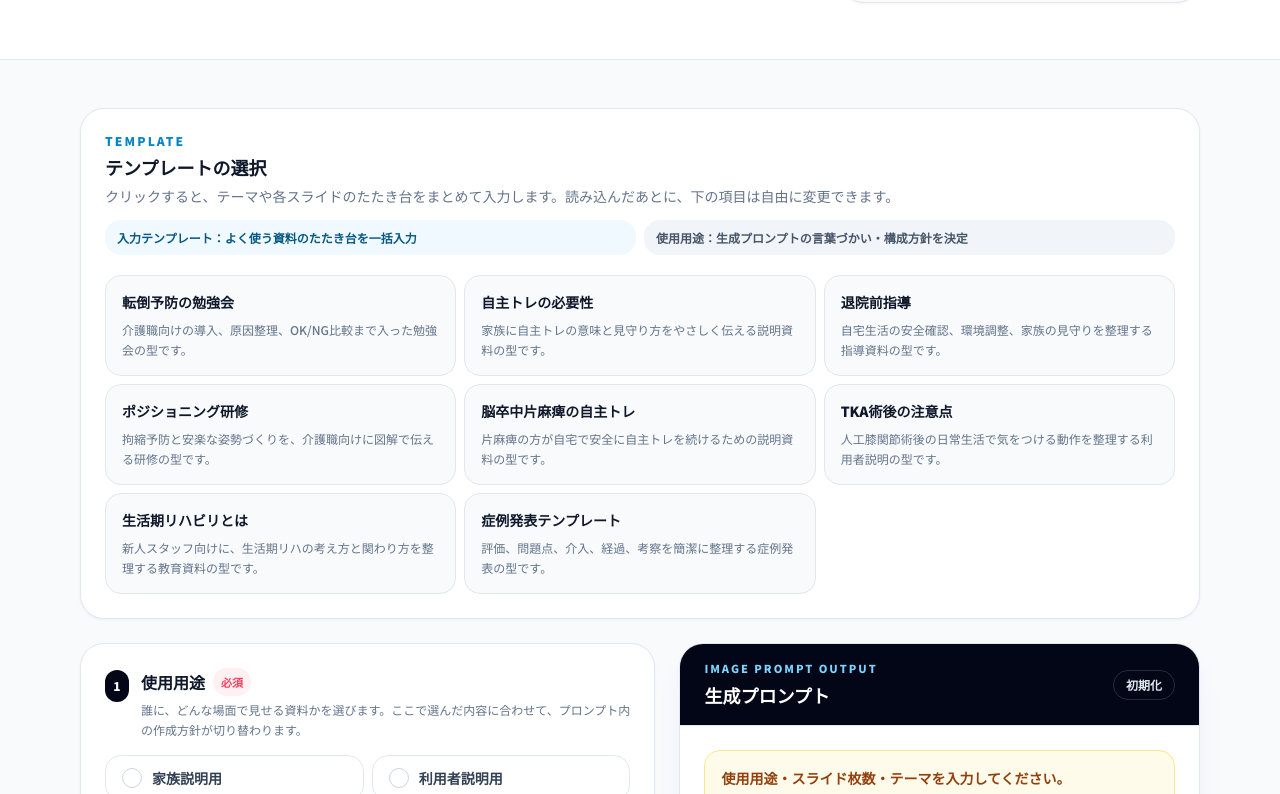
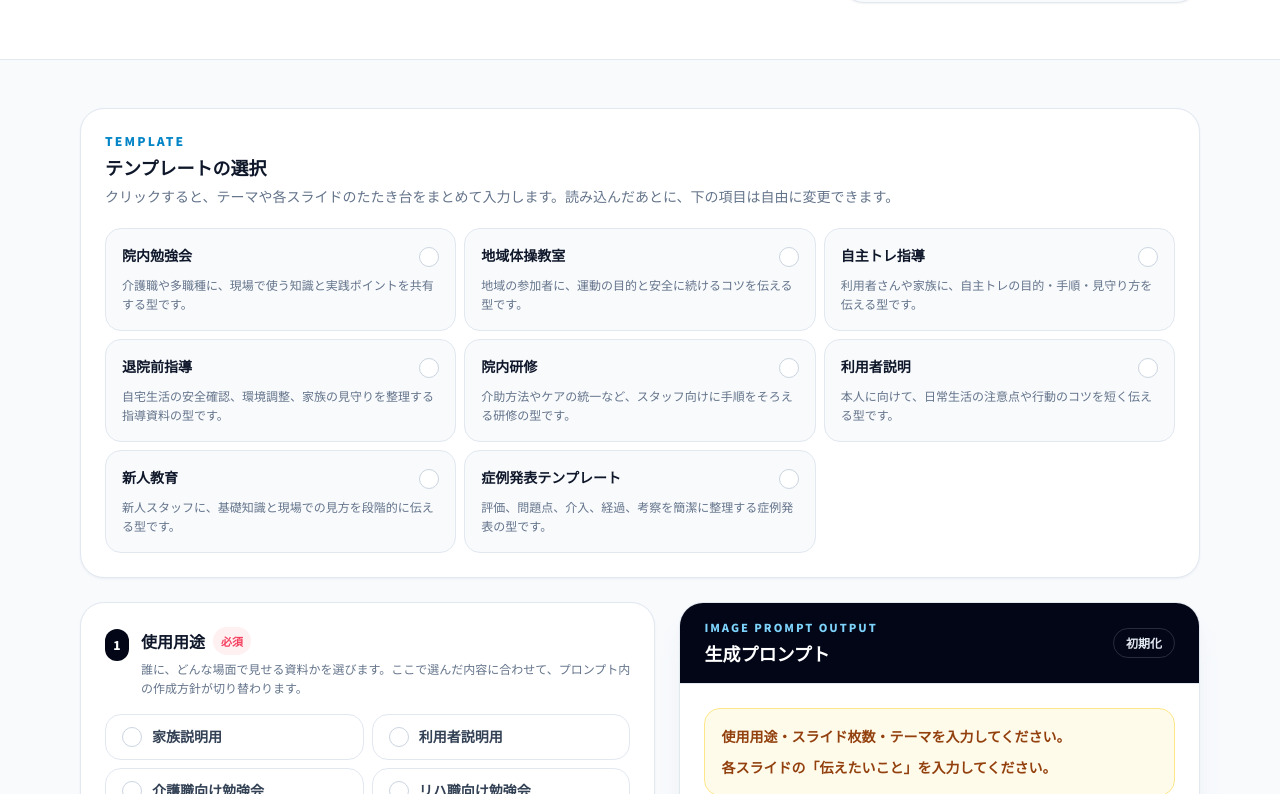
Before and after one commit to makomaru2023/jishutore-starter, a Next.js app: page /member/slide-prompt-generator in a window 1280 px wide. Shown: the part 443-1237 px from the top of the page. Built offline with nearby package versions, Linux system fonts and the light colour scheme.

Commit message:
改善: プロンプト工房のテンプレートを汎用化

```diff
--- a/src/components/member/slide-prompt-generator/SlidePromptGenerator.tsx
+++ b/src/components/member/slide-prompt-generator/SlidePromptGenerator.tsx
@@ -89,6 +89,7 @@ export function SlidePromptGenerator() {
   const [designPolicy, setDesignPolicy] = useState<DesignPolicy | null>(null);
   const [extras, setExtras] = useState<ExtraOption[]>([]);
   const [slides, setSlides] = useState<SlideConfig[]>(createDefaultSlides(5));
+  const [selectedPresetId, setSelectedPresetId] = useState<string | null>(null);
 
   const toggleExtra = useCallback((value: ExtraOption) => {
     setExtras((prev) =>
@@ -105,6 +106,7 @@ export function SlidePromptGenerator() {
   );
 
   const applyPreset = useCallback((preset: Preset) => {
+    setSelectedPresetId(preset.id);
     setPurpose(preset.purpose);
     setSlideCount(preset.slideCount);
     setTheme(preset.theme);
@@ -124,6 +126,7 @@ export function SlidePromptGenerator() {
     setDesignPolicy(null);
     setExtras([]);
     setSlides(createDefaultSlides(5));
+    setSelectedPresetId(null);
   }, []);
 
   const updateSlide = useCallback((index: number, patch: Partial<SlideConfig>) => {
@@ -162,31 +165,48 @@ export function SlidePromptGenerator() {
           <p className="mt-1 text-sm font-medium leading-relaxed text-slate-500">
             クリックすると、テーマや各スライドのたたき台をまとめて入力します。読み込んだあとに、下の項目は自由に変更できます。
           </p>
-          <div className="mt-3 grid gap-2 text-xs font-bold leading-relaxed text-slate-500 sm:grid-cols-2">
-            <div className="rounded-2xl bg-sky-50 px-3 py-2 text-sky-800">
-              入力テンプレート：よく使う資料のたたき台を一括入力
-            </div>
-            <div className="rounded-2xl bg-slate-100 px-3 py-2 text-slate-600">
-              使用用途：生成プロンプトの言葉づかい・構成方針を決定
-            </div>
-          </div>
         </div>
         <div className="grid gap-2 sm:grid-cols-3">
-          {PRESETS.map((preset) => (
+          {PRESETS.map((preset) => {
+            const selected = selectedPresetId === preset.id;
+            return (
             <button
               key={preset.id}
               type="button"
               onClick={() => applyPreset(preset)}
-              className="rounded-2xl border border-slate-200 bg-slate-50 p-4 text-left transition-colors hover:border-sky-300 hover:bg-sky-50"
+              aria-pressed={selected}
+              className={`rounded-2xl border p-4 text-left transition-all duration-200 ${
+                selected
+                  ? "border-sky-500 bg-sky-50 shadow-sm ring-2 ring-sky-100"
+                  : "border-slate-200 bg-slate-50 hover:border-sky-300 hover:bg-sky-50"
+              }`}
             >
-              <span className="block text-sm font-black text-slate-900">
-                {preset.label}
+              <span className="flex items-start justify-between gap-3">
+                <span className="block text-sm font-black text-slate-900">
+                  {preset.label}
+                </span>
+                <span
+                  className={`mt-0.5 inline-flex h-5 w-5 flex-shrink-0 items-center justify-center rounded-full border ${
+                    selected
+                      ? "border-sky-600 bg-sky-600 text-white"
+                      : "border-slate-300 bg-white text-transparent"
+                  }`}
+                >
+                  <svg viewBox="0 0 20 20" fill="currentColor" className="h-3.5 w-3.5">
+                    <path
+                      fillRule="evenodd"
+                      d="M16.704 5.29a1 1 0 0 1 .006 1.414l-7.2 7.3a1 1 0 0 1-1.42.005l-3.6-3.6a1 1 0 1 1 1.414-1.414l2.89 2.89 6.49-6.59a1 1 0 0 1 1.414-.005Z"
+                      clipRule="evenodd"
+                    />
+                  </svg>
+                </span>
               </span>
               <span className="mt-2 block text-xs font-medium leading-relaxed text-slate-500">
                 {preset.summary}
               </span>
             </button>
-          ))}
+            );
+          })}
         </div>
       </section>
 
--- a/src/components/member/slide-prompt-generator/constants.ts
+++ b/src/components/member/slide-prompt-generator/constants.ts
@@ -157,39 +157,57 @@ export interface Preset {
 
 export const PRESETS: Preset[] = [
   {
-    id: "fall-prevention",
-    label: "転倒予防の勉強会",
-    summary: "介護職向けの導入、原因整理、OK/NG比較まで入った勉強会の型です。",
+    id: "in-hospital-study",
+    label: "院内勉強会",
+    summary: "介護職や多職種に、現場で使う知識と実践ポイントを共有する型です。",
     purpose: "介護職向け勉強会",
     slideCount: "5枚",
-    theme: "転倒予防について、介護職が明日から注意できるポイントを伝えたい",
+    theme: "現場でよくある困りごとについて、明日から実践できるポイントを伝えたい",
     audience: "介護職",
     goal: "注意点を共有する",
     designPolicy: "図解多めの分かりやすい資料",
     slides: [
-      { kind: "表紙", title: "転倒予防", message: "勉強会のテーマを明確に伝える", note: "" },
-      { kind: "導入", title: "なぜ転倒予防が必要か", message: "転倒が利用者の生活や安全に与える影響を伝える", note: "" },
-      { kind: "本文", title: "転倒の主な原因", message: "環境面・身体面・介助面から原因を整理する", note: "" },
-      { kind: "図解", title: "OK例とNG例", message: "介助時に気をつけるポイントを比較して見せる", note: "" },
-      { kind: "まとめ", title: "明日からできること", message: "現場で実践できるポイントを簡潔にまとめる", note: "" },
+      { kind: "表紙", title: "院内勉強会", message: "勉強会のテーマと対象者を明確に伝える", note: "" },
+      { kind: "導入", title: "現場で起きやすい困りごと", message: "参加者が自分ごととして捉えやすい場面から導入する", note: "" },
+      { kind: "本文", title: "基本の考え方", message: "テーマの背景と押さえるべき考え方を簡潔に整理する", note: "" },
+      { kind: "図解", title: "OK例とNG例", message: "よい対応と避けたい対応を比較して見せる", note: "" },
+      { kind: "まとめ", title: "明日からできること", message: "現場で実践できるポイントを3つ以内でまとめる", note: "" },
     ],
   },
   {
-    id: "self-training-need",
-    label: "自主トレの必要性",
-    summary: "家族に自主トレの意味と見守り方をやさしく伝える説明資料の型です。",
+    id: "community-exercise-class",
+    label: "地域体操教室",
+    summary: "地域の参加者に、運動の目的と安全に続けるコツを伝える型です。",
+    purpose: "施設内プレゼン用",
+    slideCount: "5枚",
+    theme: "地域の体操教室で、参加者が安全に楽しく運動を続けるポイントを伝えたい",
+    audience: "一般の方向け",
+    goal: "行動を変えてもらう",
+    designPolicy: "文字少なめ・ビジュアル重視",
+    slides: [
+      { kind: "表紙", title: "地域体操教室", message: "体操教室のテーマと目的を親しみやすく伝える", note: "" },
+      { kind: "導入", title: "なぜ体を動かすのか", message: "生活の中で運動を続ける意味を分かりやすく伝える", note: "" },
+      { kind: "本文", title: "安全に行うポイント", message: "無理をしない、痛みを我慢しない、休憩することを伝える", note: "" },
+      { kind: "図解", title: "動きのポイント", message: "姿勢、呼吸、動きの大きさを図解で示す", note: "" },
+      { kind: "まとめ", title: "続けるための工夫", message: "自宅でも続けやすい小さな行動をまとめる", note: "" },
+    ],
+  },
+  {
+    id: "self-training-guidance",
+    label: "自主トレ指導",
+    summary: "利用者さんや家族に、自主トレの目的・手順・見守り方を伝える型です。",
     purpose: "家族説明用",
     slideCount: "5枚",
-    theme: "退院後も自主トレを継続する必要性を家族に分かりやすく伝えたい",
+    theme: "自宅で安全に自主トレを続けるための目的、やり方、注意点を分かりやすく伝えたい",
     audience: "家族",
     goal: "自主トレを継続してもらう",
     designPolicy: "やさしい家族説明資料",
     slides: [
-      { kind: "表紙", title: "自主トレの大切さ", message: "家族向け説明のテーマをやさしく伝える", note: "" },
-      { kind: "導入", title: "なぜ自主トレが必要か", message: "退院後の生活で自主トレが役立つ理由を伝える", note: "" },
-      { kind: "本文", title: "続けることで得られること", message: "継続による生活面のメリットを伝える", note: "" },
-      { kind: "図解", title: "家族の関わり方", message: "過介助にならない見守り方を示す", note: "" },
-      { kind: "まとめ", title: "無理なく続ける工夫", message: "家で続けやすくする工夫をまとめる", note: "" },
+      { kind: "表紙", title: "自宅で続ける自主トレ", message: "自主トレ指導のテーマをやさしく伝える", note: "" },
+      { kind: "導入", title: "なぜ自主トレが必要か", message: "生活の中で自主トレが役立つ理由を伝える", note: "" },
+      { kind: "本文", title: "始める前の確認", message: "体調、痛み、疲労、周囲の環境を確認する必要性を伝える", note: "" },
+      { kind: "図解", title: "安全に行うコツ", message: "無理なく行う姿勢や動き方を図解で示す", note: "" },
+      { kind: "まとめ", title: "続けるための工夫", message: "家で続けやすくする工夫と相談の目安をまとめる", note: "" },
     ],
   },
   {
@@ -213,81 +231,61 @@ export const PRESETS: Preset[] = [
     ],
   },
   {
-    id: "positioning-training",
-    label: "ポジショニング研修",
-    summary: "拘縮予防と安楽な姿勢づくりを、介護職向けに図解で伝える研修の型です。",
+    id: "in-hospital-training",
+    label: "院内研修",
+    summary: "介助方法やケアの統一など、スタッフ向けに手順をそろえる研修の型です。",
     purpose: "介護職向け勉強会",
     slideCount: "7枚",
-    theme: "拘縮予防と安楽な姿勢づくりにつながるポジショニングの基本を伝えたい",
+    theme: "スタッフ間で介助方法やケアの考え方をそろえるために、基本手順と注意点を伝えたい",
     audience: "介護職",
     goal: "介助方法を統一する",
     designPolicy: "研修資料っぽい落ち着いたデザイン",
     slides: [
-      { kind: "表紙", title: "ポジショニングの基本", message: "研修テーマと現場で使う目的を伝える", note: "" },
-      { kind: "導入", title: "なぜ姿勢づくりが大切か", message: "安楽さ、拘縮予防、介助しやすさにつながることを伝える", note: "" },
-      { kind: "本文", title: "姿勢を見るポイント", message: "頭、体幹、骨盤、上下肢の位置を簡潔に整理する", note: "" },
-      { kind: "図解", title: "クッションの当て方", message: "支持する場所と避けたい当て方を図解で示す", note: "" },
-      { kind: "本文", title: "よくあるNG例", message: "ずれ、圧迫、過度な固定など現場で起きやすい失敗を伝える", note: "" },
-      { kind: "図解", title: "OK例と調整手順", message: "安楽な姿勢に近づける調整の流れを示す", note: "" },
-      { kind: "まとめ", title: "現場で確認すること", message: "毎日のケアで確認したいポイントをまとめる", note: "" },
+      { kind: "表紙", title: "院内研修", message: "研修テーマと現場で使う目的を伝える", note: "" },
+      { kind: "導入", title: "なぜ統一が必要か", message: "スタッフ間で対応をそろえる意味を伝える", note: "" },
+      { kind: "本文", title: "基本の考え方", message: "研修テーマの基本原則を簡潔に整理する", note: "" },
+      { kind: "図解", title: "手順の流れ", message: "実践時の流れをステップ形式で示す", note: "" },
+      { kind: "本文", title: "よくあるNG例", message: "現場で起きやすい失敗や注意点を整理する", note: "" },
+      { kind: "図解", title: "OK例と修正ポイント", message: "望ましい対応と修正のポイントを比較して示す", note: "" },
+      { kind: "まとめ", title: "現場で確認すること", message: "日々のケアで確認したいポイントをまとめる", note: "" },
     ],
   },
   {
-    id: "hemiplegia-home-training",
-    label: "脳卒中片麻痺の自主トレ",
-    summary: "片麻痺の方が自宅で安全に自主トレを続けるための説明資料の型です。",
-    purpose: "家族説明用",
-    slideCount: "7枚",
-    theme: "脳卒中片麻痺の方が自宅で安全に自主トレを継続するためのポイントを説明したい",
-    audience: "家族",
-    goal: "退院後の生活をイメージしてもらう",
-    designPolicy: "自主トレ素材庫のイラストを使う前提",
-    slides: [
-      { kind: "表紙", title: "自宅で続ける自主トレ", message: "片麻痺の方の自主トレを家族向けにやさしく伝える", note: "" },
-      { kind: "導入", title: "無理なく続けることが大切", message: "安全に続けることが生活の安定につながると伝える", note: "" },
-      { kind: "本文", title: "始める前の確認", message: "体調、痛み、疲労、周囲の環境を確認する必要性を伝える", note: "" },
-      { kind: "図解", title: "安全な姿勢と動き", message: "ふらつきや転倒を避けるための姿勢を図解で示す", note: "" },
-      { kind: "本文", title: "家族の見守り方", message: "手伝いすぎず、必要なところだけ支える関わり方を伝える", note: "" },
-      { kind: "本文", title: "中止・相談の目安", message: "痛み、強い疲れ、いつもと違う様子がある時の対応を示す", note: "" },
-      { kind: "まとめ", title: "続けるための工夫", message: "生活リズムに合わせて無理なく続ける工夫をまとめる", note: "" },
-    ],
-  },
-  {
-    id: "tka-precautions",
-    label: "TKA術後の注意点",
-    summary: "人工膝関節術後の日常生活で気をつける動作を整理する利用者説明の型です。",
+    id: "user-explanation",
+    label: "利用者説明",
+    summary: "本人に向けて、日常生活の注意点や行動のコツを短く伝える型です。",
     purpose: "利用者説明用",
     slideCount: "5枚",
-    theme: "TKA術後の日常生活で膝に負担をかけすぎないための注意点を説明したい",
+    theme: "日常生活で安全に過ごすための注意点と、無理なく取り組める行動を説明したい",
     audience: "利用者本人",
     goal: "注意点を共有する",
     designPolicy: "医療・介護向けのシンプル資料",
     slides: [
-      { kind: "表紙", title: "TKA術後の生活の注意点", message: "膝に負担をかけすぎない生活のポイントを伝える", note: "" },
-      { kind: "導入", title: "無理をしすぎないことが大切", message: "回復期は少しずつ活動量を増やす考え方を伝える", note: "" },
-      { kind: "本文", title: "気をつけたい動作", message: "立ち座り、階段、床からの動作で注意する点を整理する", note: "" },
-      { kind: "図解", title: "OK動作と避けたい動作", message: "膝に負担がかかりやすい動作と代替方法を比較する", note: "" },
-      { kind: "まとめ", title: "困った時は相談する", message: "痛みや腫れが強い時は自己判断しないことを伝える", note: "" },
+      { kind: "表紙", title: "生活の注意点", message: "本人向けに説明するテーマを分かりやすく伝える", note: "" },
+      { kind: "導入", title: "大切にしたい考え方", message: "無理をしすぎず、安全に行動する必要性を伝える", note: "" },
+      { kind: "本文", title: "気をつけたい場面", message: "日常生活の中で注意したい場面を整理する", note: "" },
+      { kind: "図解", title: "OK例と避けたい例", message: "安全な行動と避けたい行動を比較して示す", note: "" },
+      { kind: "まとめ", title: "困った時は相談する", message: "痛みや不安がある時は自己判断しないことを伝える", note: "" },
     ],
   },
   {
-    id: "community-rehab",
-    label: "生活期リハビリとは",
-    summary: "新人スタッフ向けに、生活期リハの考え方と関わり方を整理する教育資料の型です。",
+    id: "new-staff-education",
+    label: "新人教育",
+    summary: "新人スタッフに、基礎知識と現場での見方を段階的に伝える型です。",
     purpose: "新人教育用",
     slideCount: "7枚",
-    theme: "生活期リハビリの考え方と、機能訓練だけで終わらない関わり方を伝えたい",
+    theme: "新人スタッフに、現場で必要な基礎知識と関わり方を段階的に伝えたい",
     audience: "新人スタッフ",
     goal: "理解してもらう",
     designPolicy: "研修資料っぽい落ち着いたデザイン",
     slides: [
-      { kind: "表紙", title: "生活期リハビリとは", message: "新人教育として扱うテーマを明確に伝える", note: "" },
-      { kind: "導入", title: "生活期で見るべきもの", message: "機能だけでなく生活全体を見る必要性を伝える", note: "" },
-      { kind: "本文", title: "機能と生活のつながり", message: "身体機能、活動、参加の関係を整理する", note: "" },
-      { kind: "図解", title: "評価から支援までの流れ", message: "評価、目標、介入、生活への反映を図解で示す", note: "" },
-      { kind: "本文", title: "現場でつまずきやすい点", message: "訓練中心になりすぎる、生活場面に結びつかない課題を伝える", note: "" },
-      { kind: "本文", title: "多職種との連携", message: "介護職、看護師、家族と方針をそろえる大切さを伝える", note: "" },
-      { kind: "まとめ", title: "明日から意識すること", message: "生活につながる視点を持つためのポイントをまとめる", note: "" },
+      { kind: "表紙", title: "新人教育", message: "新人スタッフ向けに扱うテーマを明確に伝える", note: "" },
+      { kind: "導入", title: "まず押さえること", message: "テーマを学ぶ目的と現場で役立つ場面を伝える", note: "" },
+      { kind: "本文", title: "基本用語と考え方", message: "初めて学ぶ人にも分かるように基礎を整理する", note: "" },
+      { kind: "図解", title: "実践までの流れ", message: "観察、判断、実践、振り返りの流れを図解で示す", note: "" },
+      { kind: "本文", title: "つまずきやすい点", message: "新人が迷いやすい場面と注意点を伝える", note: "" },
+      { kind: "本文", title: "先輩に確認すること", message: "自己判断せず相談したい場面を整理する", note: "" },
+      { kind: "まとめ", title: "明日から意識すること", message: "現場で意識したいポイントを3つ以内でまとめる", note: "" },
     ],
   },
   {
```
